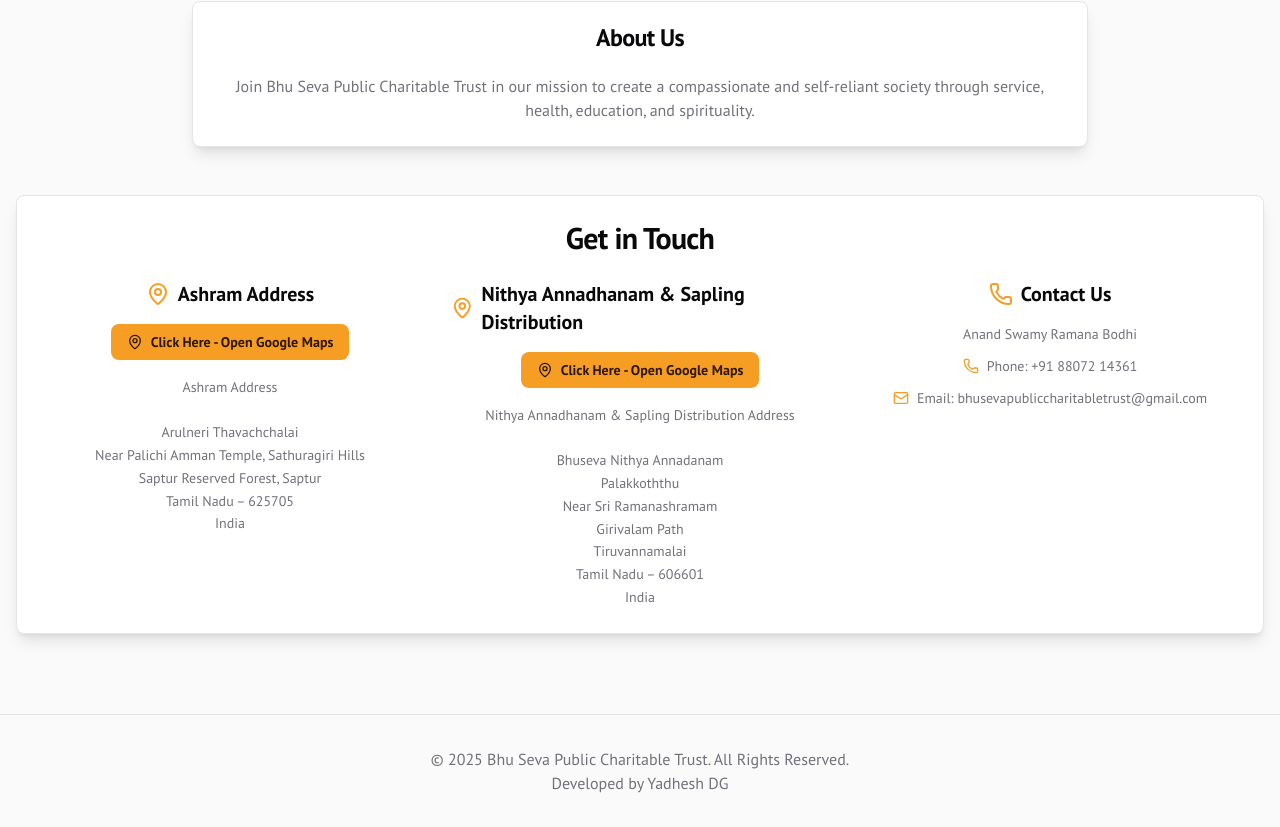
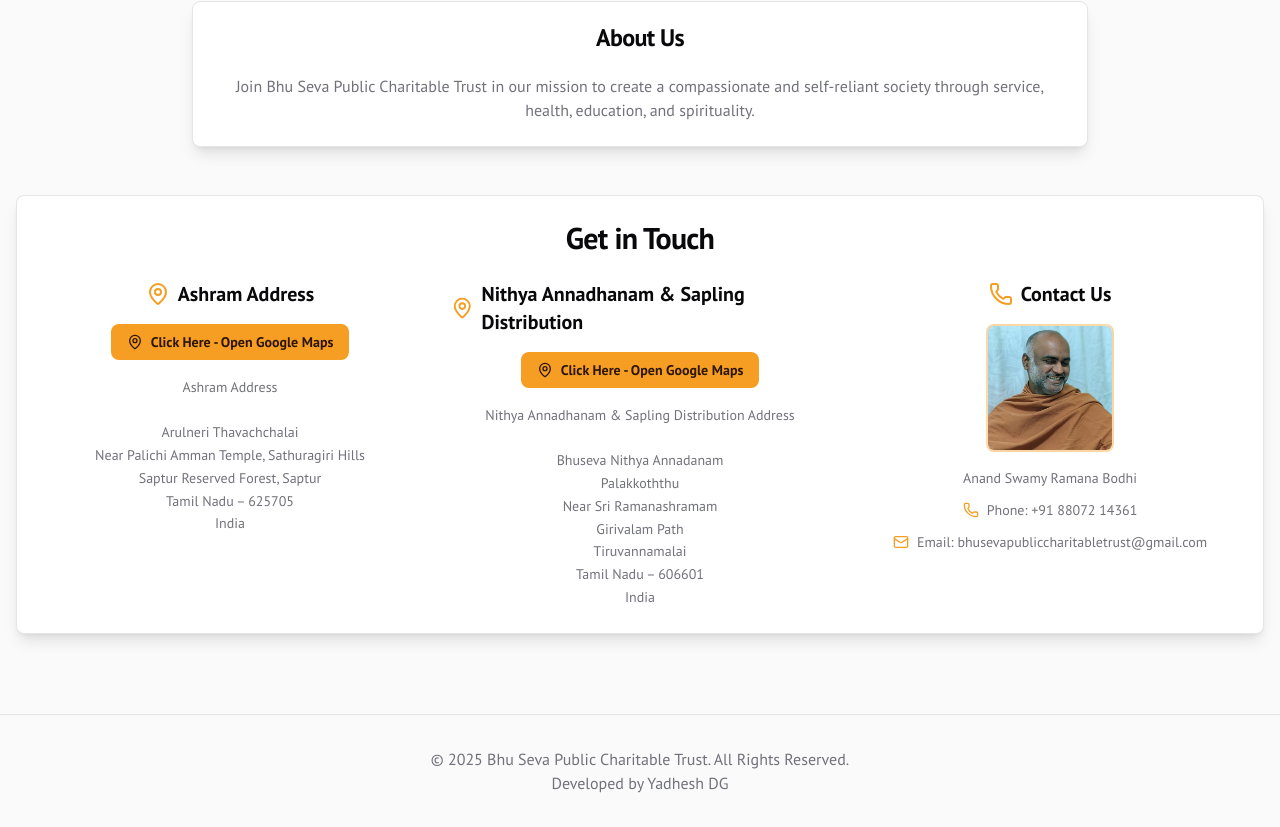
Before and after one commit to arulnerithavachachalai/bhuseva, a Next.js app: page / in a window 1280 px wide. Shown: the part 1114-1941 px from the top of the page. Built offline with nearby package versions, Linux system fonts and the light colour scheme.

Commit message:
update contactus tab

```diff
--- a/src/components/contact-info.tsx
+++ b/src/components/contact-info.tsx
@@ -24,7 +24,9 @@
         <CardHeader>
           <CardTitle className="text-center font-headline text-3xl">Get in Touch</CardTitle>
         </CardHeader>
-        <CardContent className="grid md:grid-cols-3 gap-8">
+        <CardContent className="space-y-8">
+          {/* Three Column Layout */}
+          <div className="grid md:grid-cols-3 gap-8">
             {/* Ashram Address Column */}
             <div className="space-y-4">
               <div className="flex items-center justify-center gap-2">
@@ -65,6 +67,18 @@
                 <Phone className="h-6 w-6 text-primary" />
                 <h3 className="text-xl font-semibold font-headline">Contact Us</h3>
               </div>
+
+              {/* Admin Picture Section - First */}
+              <div className="flex justify-center">
+                <div className="w-32 h-32 bg-gradient-to-br from-primary/20 to-primary/10 rounded-lg flex items-center justify-center border-2 border-primary/30 overflow-hidden">
+                  <img
+                    src="/images/anand.jpg"
+                    alt="Admin Profile"
+                    className="w-full h-full object-cover"
+                  />
+                </div>
+              </div>
+              {/* Contact Details - Third */}
               <div className="text-muted-foreground text-sm text-center space-y-3">
                 {contact.split('\n').map((line, i) => (
                   line.trim() && (
@@ -77,6 +91,7 @@
                 ))}
               </div>
             </div>
+          </div>
         </CardContent>
       </Card>
     </div>
```
Also changed, not shown: public/images/anand.jpg (added). Lines whose indentation alone changed are shown as unchanged.
